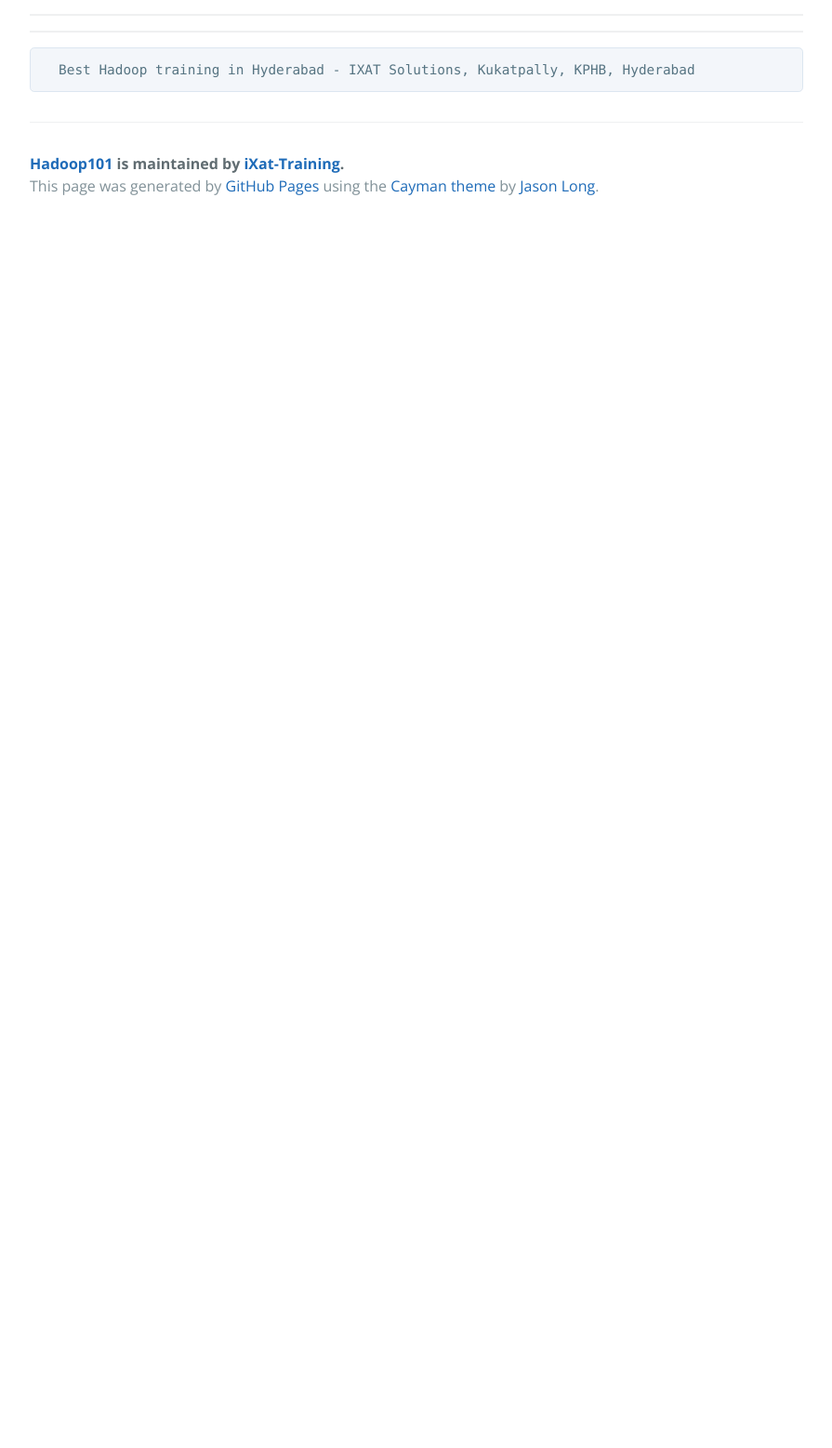
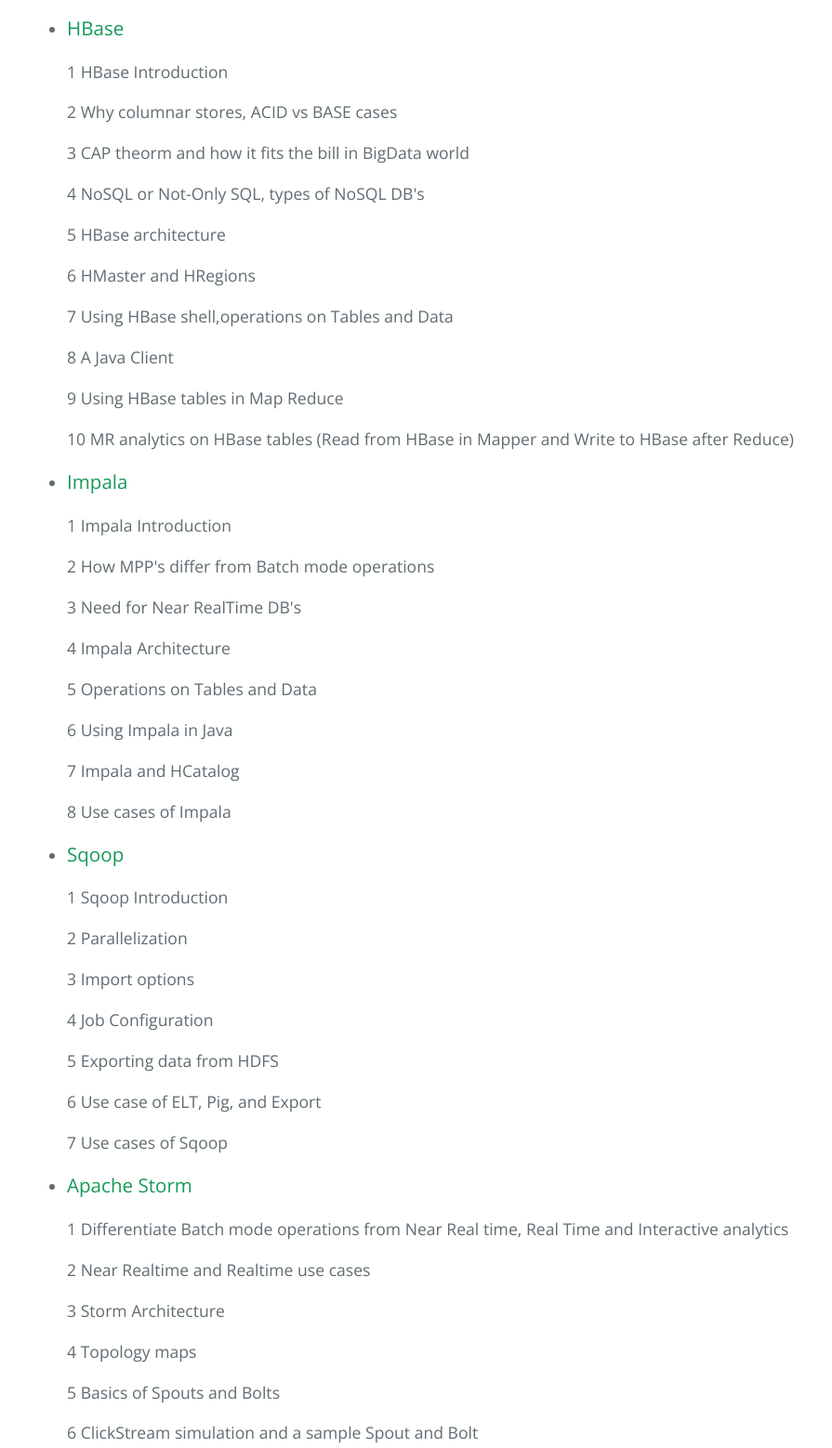
Before and after one commit to iXat-Training/Hadoop101, a plain HTML site: page index.html in a window 1280 px wide. Shown: the part 2859-4417 px from the top of the page at 93% size, without its empty margins (192-1087 px from the left). Before the commit the page ends 3103 px from the top, so only its background shows below. Drawn offline with nearby package versions, Linux system fonts and the light colour scheme.

```diff
--- a/index.html
+++ b/index.html
@@ -109,6 +109,88 @@
 
 <p>7 Java Kafka producer and consumers in action</p>
 </li>
+<li>
+<h3>
+<a id="hbase" class="anchor" href="#hbase" aria-hidden="true"><span aria-hidden="true" class="octicon octicon-link"></span></a>HBase</h3>
+
+<p>1 HBase Introduction</p>
+
+<p>2 Why columnar stores, ACID vs BASE cases</p>
+
+<p>3 CAP theorm and how it fits the bill in BigData world</p>
+
+<p>4 NoSQL or Not-Only SQL, types of NoSQL DB's</p>
+
+<p>5 HBase architecture</p>
+
+<p>6 HMaster and HRegions</p>
+
+<p>7 Using HBase shell,operations on Tables and Data</p>
+
+<p>8 A Java Client</p>
+
+<p>9 Using HBase tables in Map Reduce</p>
+
+<p>10 MR analytics on HBase tables (Read from HBase in Mapper and Write to HBase after Reduce)</p>
+</li>
+<li>
+<h3>
+<a id="impala" class="anchor" href="#impala" aria-hidden="true"><span aria-hidden="true" class="octicon octicon-link"></span></a>Impala</h3>
+
+<p>1 Impala Introduction</p>
+
+<p>2 How MPP's differ from Batch mode operations</p>
+
+<p>3 Need for Near RealTime DB's</p>
+
+<p>4 Impala Architecture</p>
+
+<p>5 Operations on Tables and Data</p>
+
+<p>6 Using Impala in Java</p>
+
+<p>7 Impala and HCatalog</p>
+
+<p>8 Use cases of Impala</p>
+</li>
+<li>
+<h3>
+<a id="sqoop" class="anchor" href="#sqoop" aria-hidden="true"><span aria-hidden="true" class="octicon octicon-link"></span></a>Sqoop</h3>
+
+<p>1 Sqoop Introduction</p>
+
+<p>2 Parallelization</p>
+
+<p>3 Import options</p>
+
+<p>4 Job Configuration</p>
+
+<p>5 Exporting data from HDFS</p>
+
+<p>6 Use case of ELT, Pig, and Export</p>
+
+<p>7 Use cases of Sqoop</p>
+</li>
+<li>
+<h3>
+<a id="apache-storm" class="anchor" href="#apache-storm" aria-hidden="true"><span aria-hidden="true" class="octicon octicon-link"></span></a>Apache Storm</h3>
+
+<p>1 Differentiate Batch mode operations from Near Real time, Real Time and Interactive analytics</p>
+
+<p>2 Near Realtime and Realtime use cases</p>
+
+<p>3 Storm Architecture</p>
+
+<p>4 Topology maps</p>
+
+<p>5 Basics of Spouts and Bolts</p>
+
+<p>6 ClickStream simulation and a sample Spout and Bolt</p>
+
+<p>7 Local mode v/s Cluster mode</p>
+
+<p>8 Use cases of Storm</p>
+</li>
 </ul>
 
 <hr>
```
Also changed, not shown: params.json (+1 -1 lines).
